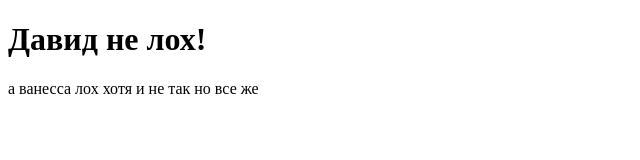
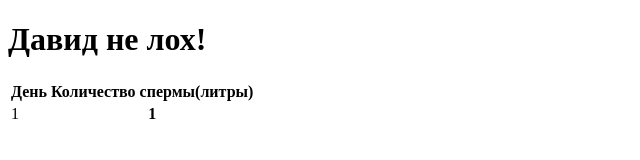
Before and after one commit to fatherofgods161/davidsweb, a plain HTML site: page index.html in a window 1280 px wide. Shown: the whole page, without its empty margins (0-640 px from the left). Drawn offline with Linux system fonts and the light colour scheme.

Commit message:
Update index.html

```diff
--- a/index.html
+++ b/index.html
@@ -8,8 +8,15 @@
         <h1>
             Давид не лох!
         </h1>
-        <p>
-            а ванесса лох хотя и не так но все же
-        </p>
+        <table>
+            <tr>
+                <th>День</th>
+                <th>Количество спермы(литры)</th>
+            </tr>
+            <tr>
+                <td>1</td>
+                <th>1</th>
+            </tr>
+        </table>
     </body>
 </html>
```
